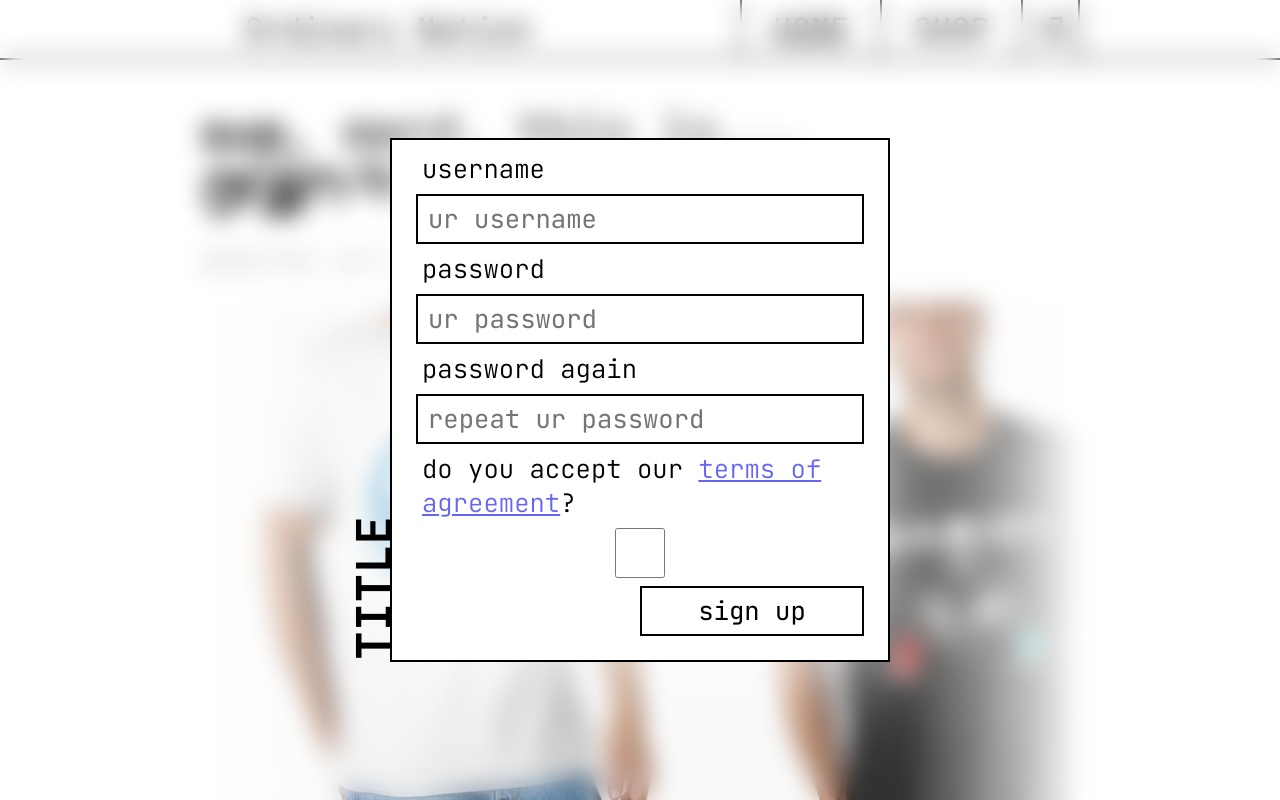
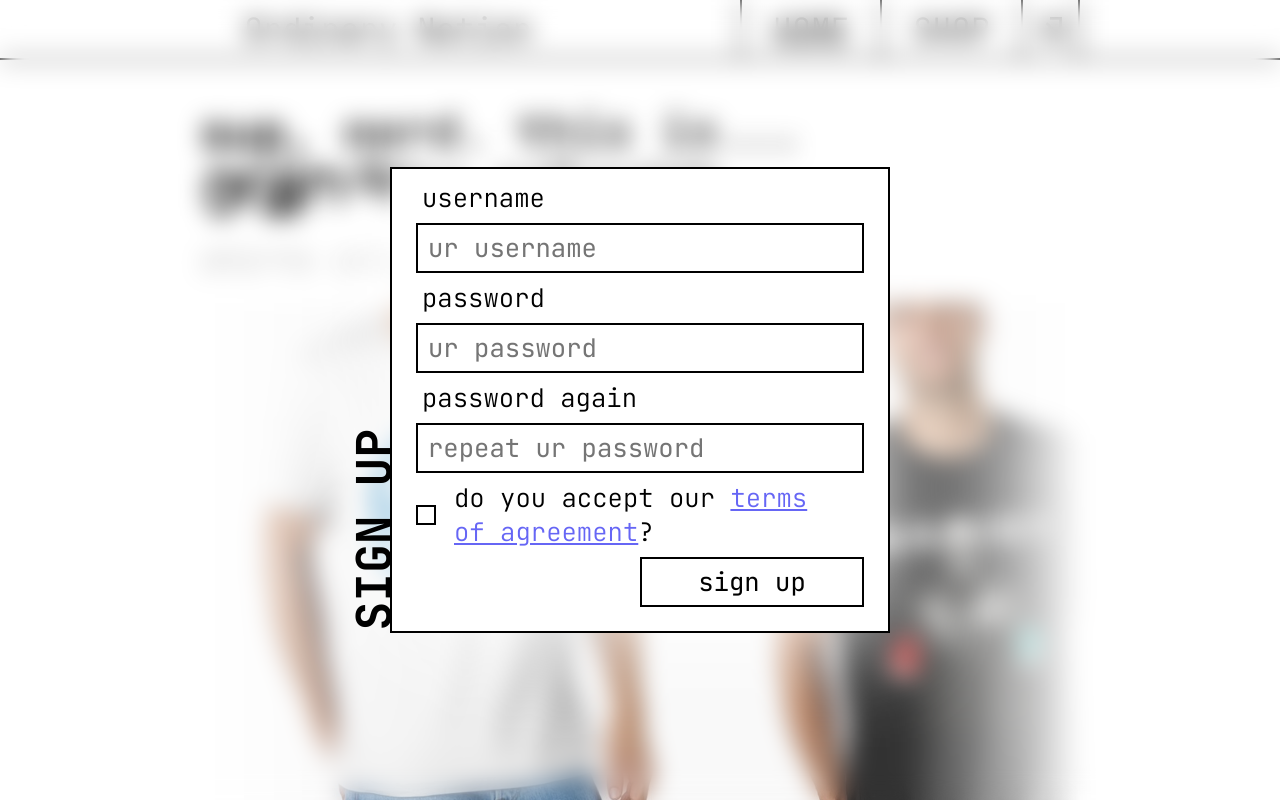
Before and after one commit to AdiletURS/auth-system, a Vue app in the folder frontend/: page / in a window 1280 px wide. Shown: the top 800 px of the page. Built offline with nearby package versions, Linux system fonts and the light colour scheme; some icons are missing.

Commit message:
Фронтэнд, доделал UnifiedAuthContainer.vue и SignUpForm.vue

```diff
--- a/frontend/src/App.vue
+++ b/frontend/src/App.vue
@@ -7,7 +7,7 @@ import SignUpForm from "@/components/auth/SignUpForm.vue";
 
 <template>
   <Navbar />
-  <UnifiedAuthContainer>
+  <UnifiedAuthContainer title="sign up">
     <SignUpForm />
   </UnifiedAuthContainer>
 
--- a/frontend/src/components/auth/SignUpForm.vue
+++ b/frontend/src/components/auth/SignUpForm.vue
@@ -12,13 +12,22 @@
     <label for="password-r">password again</label>
     <input type="password" id="password-r" name="password-r" placeholder="repeat ur password">
 
-    <label for="agreement">do you accept our <a href="#">terms of agreement</a>?</label>
-    <input type="checkbox" id="agreement" name="agreement">
+    <div class="agreement">
+      <input type="checkbox" id="agreement" name="agreement">
+      <label for="agreement">do you accept our <a href="#">terms of agreement</a>?</label>
+    </div>
 
     <button type="submit">sign up</button>
   </form>
 </template>
 
 <style scoped>
-
+.agreement label, input[type="checkbox"] {
+  margin-right: 12px;
+  display: inline-block;
+  vertical-align: middle;
+}
+.agreement label {
+  width: 80%;
+}
 </style>
--- a/frontend/src/components/auth/UnifiedAuthContainer.vue
+++ b/frontend/src/components/auth/UnifiedAuthContainer.vue
@@ -1,11 +1,13 @@
 <script setup>
-
+defineProps({
+  title: String
+})
 </script>
 
 <template>
   <div class="layout">
     <div class="auth_container">
-      <h2 class="title">title</h2>
+      <h2 class="title">{{ title }}</h2>
       <div class="slot">
         <slot></slot>
       </div>
--- a/frontend/src/css/main.css
+++ b/frontend/src/css/main.css
@@ -40,6 +40,7 @@ input {
 label {
     margin-left: 6px;
     font-size: .8em;
+    user-select: none;
 }
 
 a {
@@ -48,3 +49,22 @@ a {
         filter: none;
     }
 }
+
+input[type="checkbox"] {
+    padding: 0;
+
+    width: 20px;
+    height: 20px;
+
+    border: 2px solid var(--color-secondary);
+    appearance: none;
+
+    transition: transform .1s linear;
+
+    &:hover { box-shadow: inset 0 0 0 1px black }
+    &:active { transform: translateY(1px) }
+    &:checked {
+        box-shadow: inset 0 0 0 2px var(--color-primary);
+        background-color: var(--color-secondary);
+    }
+}
```
